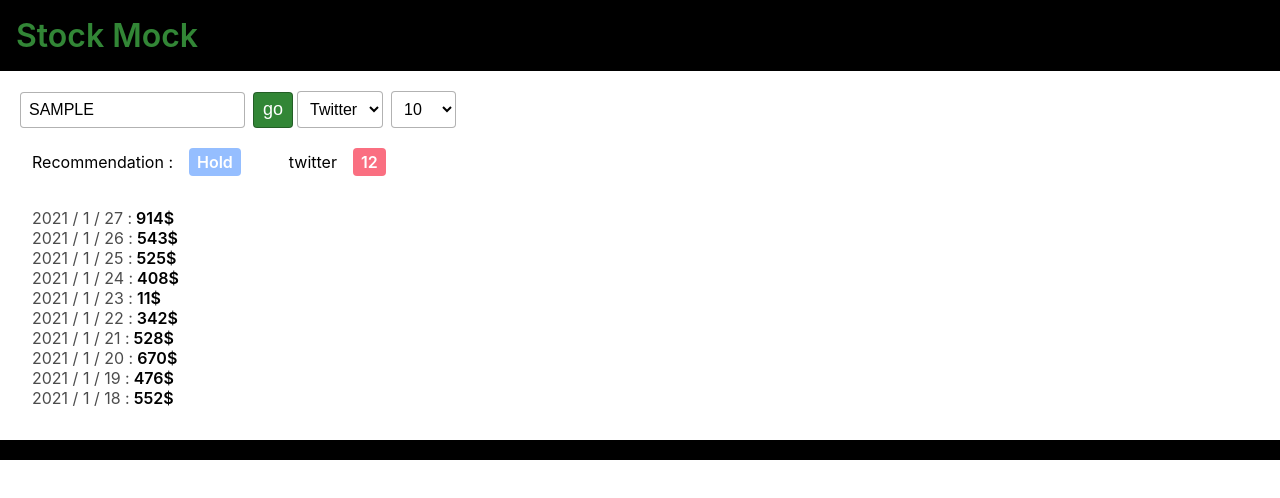
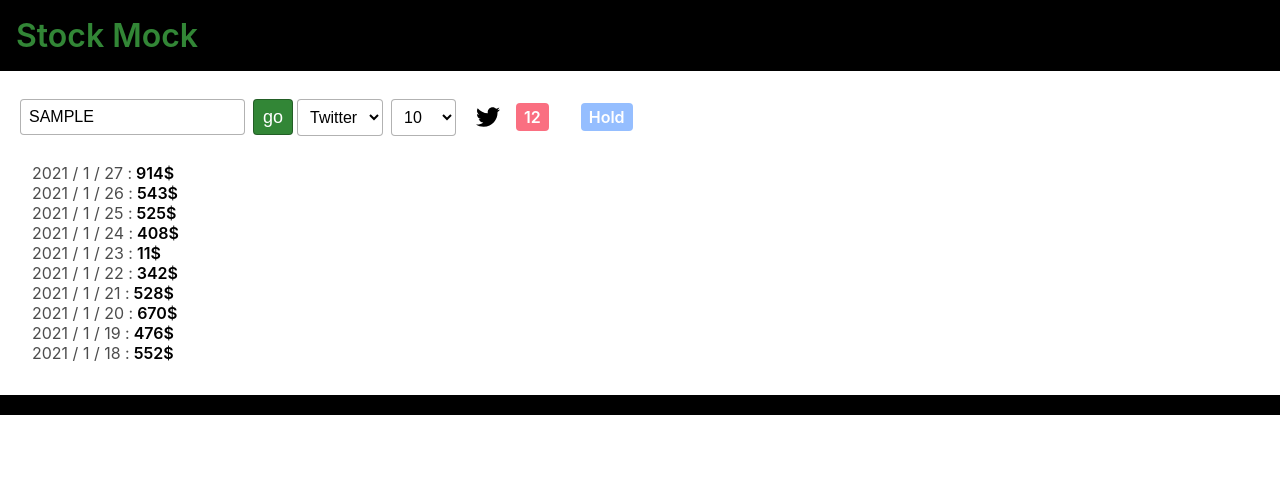
Before and after one commit to kevinbeaudoin/stock-mock, a React (Create React App) app: page / in a window 1280 px wide. Both pictures are taken after typing "Sample" into the empty fields and a click on the button "go". Shown: the top 498 px of the page. Built offline with nearby package versions, Linux system fonts and the light colour scheme.

Commit message:
Added font awesome + style refactoring

```diff
--- a/package.json
+++ b/package.json
@@ -12,6 +12,7 @@
     "@types/react-dom": "^17.0.1",
     "react": "^17.0.1",
     "react-dom": "^17.0.1",
+    "react-icons": "^4.2.0",
     "react-scripts": "4.0.3",
     "styled-components": "^5.2.1",
     "typescript": "^4.2.2",
--- a/src/api/socialMedia/models.ts
+++ b/src/api/socialMedia/models.ts
@@ -2,6 +2,7 @@ export type SocialMediaType = "twitter" | "reddit";
 
 export const POSITIVE_COUNT = 70;
 export const NEUTRAL_COUNT = 40;
+export type Sentiment = "positive" | "neutral" | "negative";
 
 export interface IStockMediaCount {
     socialMediaType: SocialMediaType;
--- /dev/null
+++ b/src/ui/main/StockPrices.style.ts
@@ -0,0 +1,25 @@
+// style
+import styled, { css } from "styled-components";
+
+export const StockPricesContainer = styled.ul(
+    ({ theme }) => css`
+        list-style: none;
+        margin: ${theme.spacingMd};
+        padding: 0;
+    `,
+);
+
+export const StockPriceLine = styled.li``;
+
+export const StockDate = styled.span(
+    ({ theme }) => css`
+        color: ${theme.lightColorText};
+        margin-right: ${theme.spacingXs};
+    `,
+);
+
+export const StockPrice = styled.span(
+    ({ theme }) => css`
+        font-weight: ${theme.fontWeightBold};
+    `,
+);
--- a/src/ui/main/StockPrices.tsx
+++ b/src/ui/main/StockPrices.tsx
@@ -1,28 +1,7 @@
 import React from "react";
 
-// style
-import styled, { css } from "styled-components";
-
-const StockPricesContainer = styled.ul(
-    ({ theme }) => css`
-        list-style: none;
-        margin: ${theme.spacingMd};
-        padding: 0;
-    `,
-);
-const StockPriceLine = styled.li``;
-
-const StockDate = styled.span(
-    ({ theme }) => css`
-        color: ${theme.lightColorText};
-        margin-right: ${theme.spacingXs};
-    `,
-);
-const StockPrice = styled.span(
-    ({ theme }) => css`
-        font-weight: ${theme.fontWeightBold};
-    `,
-);
+// component
+import { StockPricesContainer, StockDate, StockPrice, StockPriceLine } from "./StockPrices.style";
 
 interface IProps {
     prices: number[];
--- /dev/null
+++ b/src/ui/main/StockRecommender.style.ts
@@ -0,0 +1,16 @@
+// style
+import styled, { css } from "styled-components";
+
+export const MainSection = styled.main(
+    ({ theme }) => css`
+        margin: ${theme.spacingMd};
+    `,
+);
+
+export const StockToolbar = styled.section`
+    display: flex;
+    flex-direction: row;
+    align-items: center;
+`;
+
+export const StockPricesSection = styled.section``;
--- a/src/ui/main/StockRecommender.tsx
+++ b/src/ui/main/StockRecommender.tsx
@@ -16,25 +16,7 @@ import SocialMediaSelector from "ui/toolbar/SocialMediaSelector";
 import StockPrices from "ui/main/StockPrices";
 import SocialMediaCount from "ui/toolbar/SocialMediaCount";
 import StockRecommendation from "ui/toolbar/StockRecommendation";
-
-// style
-import styled, { css } from "styled-components";
-
-const MainSection = styled.main(
-    ({ theme }) => css`
-        margin: ${theme.spacingMd};
-    `,
-);
-const StockToolbar = styled.section`
-    display: flex;
-    flex-direction: row;
-    align-items: center;
-`;
-const StockPricesSection = styled.section``;
-
-const StockSentiment = styled.div`
-    display: flex;
-`;
+import { MainSection, StockToolbar, StockPricesSection } from "./StockRecommender.style";
 
 interface IProps {}
 interface IState {
@@ -130,12 +112,10 @@ export default class StockRecommender extends React.PureComponent<IProps, IState
                         onSocialMediaChanged={this.onSocialMediaChange.bind(this)}
                     />
                     <StockHorizonSelector days={daysHorizon} onHorizonChanged={this.onHorizonChanged.bind(this)} />
+                    <SocialMediaCount count={socialMediaCount} socialMediaType={socialMediaType} />
+                    <StockRecommendation recommendation={stockRecommendation} />
                 </StockToolbar>
                 <StockPricesSection>
-                    <StockSentiment>
-                        <StockRecommendation recommendation={stockRecommendation} />
-                        <SocialMediaCount count={socialMediaCount} socialMediaType={socialMediaType} />
-                    </StockSentiment>
                     <StockPrices prices={stockPrices} />
                 </StockPricesSection>
             </MainSection>
--- /dev/null
+++ b/src/ui/toolbar/SocialMediaCount.style.ts
@@ -0,0 +1,46 @@
+// models
+import { Sentiment } from "api/socialMedia/models";
+
+// style
+import styled, { css } from "styled-components";
+
+export const SocialMediaContainer = styled.div(
+    ({ theme }) => css`
+        display: flex;
+        margin: ${theme.spacingMd};
+        align-items: center;
+    `,
+);
+
+export const SocialMediaIcon = styled.div(
+    ({ theme }) => css`
+        font-size: ${theme.spacingLg};
+        width: 24px;
+        height: 24px;
+    `,
+);
+
+export const SocialMediaCountBadge = styled.span<{ sentiment: Sentiment }>(
+    ({ theme, sentiment }) => css`
+        border-radius: ${theme.radiusMd};
+        color: white;
+        font-weight: ${theme.fontWeightBold};
+        margin: 0 ${theme.spacingMd};
+        padding: ${theme.spacingXs} ${theme.spacingSm};
+
+        ${sentiment === "positive" &&
+        css`
+            background-color: ${theme.colorPositive};
+        `}
+
+        ${sentiment === "neutral" &&
+        css`
+            background-color: ${theme.colorNeutral};
+        `}
+
+        ${sentiment === "negative" &&
+        css`
+            background-color: ${theme.colorNegative};
+        `}
+    `,
+);
--- a/src/ui/toolbar/SocialMediaCount.tsx
+++ b/src/ui/toolbar/SocialMediaCount.tsx
@@ -1,53 +1,19 @@
 import React from "react";
 
 // models
-import { NEUTRAL_COUNT, POSITIVE_COUNT, SocialMediaType } from "api/socialMedia/models";
+import { NEUTRAL_COUNT, POSITIVE_COUNT, Sentiment, SocialMediaType } from "api/socialMedia/models";
 
-// style
-import styled, { css } from "styled-components";
+// component
+import { SocialMediaContainer, SocialMediaIcon, SocialMediaCountBadge } from "./SocialMediaCount.style";
 
-const SocialMediaContainer = styled.div(
-    ({ theme }) => css`
-        display: flex;
-        margin: ${theme.spacingMd};
-        align-items: center;
-    `,
-);
-
-const SocialMediaLabel = styled.span``;
-
-const SocialMediaCountBadge = styled.span<{ sentiment: Sentiment }>(
-    ({ theme, sentiment }) => css`
-        border-radius: ${theme.radiusMd};
-        color: white;
-        font-weight: ${theme.fontWeightBold};
-        margin: 0 ${theme.spacingMd};
-        padding: ${theme.spacingXs} ${theme.spacingSm};
-
-        ${sentiment === "positive" &&
-        css`
-            background-color: ${theme.colorPositive};
-        `}
-
-        ${sentiment === "neutral" &&
-        css`
-            background-color: ${theme.colorNeutral};
-        `}
-
-        ${sentiment === "negative" &&
-        css`
-            background-color: ${theme.colorNegative};
-        `}
-    `,
-);
+// icons
+import { FaTwitter, FaReddit } from "react-icons/fa";
 
 interface IProps {
     count: number;
     socialMediaType: SocialMediaType;
 }
 interface IState {}
-
-type Sentiment = "positive" | "neutral" | "negative";
 
 export default class SocialMediaCount extends React.PureComponent<IProps, IState> {
     private getSentiment(): Sentiment {
@@ -60,13 +26,20 @@ export default class SocialMediaCount extends React.PureComponent<IProps, IState
         }
     }
 
+    private getSocialMediaIcon() {
+        return this.props.socialMediaType === "reddit" ? <FaReddit /> : <FaTwitter />;
+    }
+
     public render() {
         if (!this.props.count) {
             return null;
         }
+
+        const icon = this.getSocialMediaIcon();
+
         return (
             <SocialMediaContainer>
-                <SocialMediaLabel>{this.props.socialMediaType}</SocialMediaLabel>
+                <SocialMediaIcon>{icon}</SocialMediaIcon>
                 <SocialMediaCountBadge sentiment={this.getSentiment()}>{this.props.count}</SocialMediaCountBadge>
             </SocialMediaContainer>
         );
--- /dev/null
+++ b/src/ui/toolbar/StockRecommendation.style.ts
@@ -0,0 +1,38 @@
+// model
+import { Recommendation } from "api/recommendation/models";
+
+// style
+import styled, { css } from "styled-components";
+
+export const RecommendationContainer = styled.div(
+    ({ theme }) => css`
+        display: flex;
+        margin: ${theme.spacingMd} 0;
+        align-items: center;
+    `,
+);
+
+export const RecommendationBadge = styled.span<{ recommendation: Recommendation }>(
+    ({ theme, recommendation }) => css`
+        border-radius: ${theme.radiusMd};
+        color: white;
+        font-weight: ${theme.fontWeightBold};
+        margin: 0;
+        padding: ${theme.spacingXs} ${theme.spacingSm};
+
+        ${recommendation === "buy" &&
+        css`
+            background-color: ${theme.colorPositive};
+        `}
+
+        ${recommendation === "hold" &&
+        css`
+            background-color: ${theme.colorNeutral};
+        `}
+
+        ${recommendation === "sell" &&
+        css`
+            background-color: ${theme.colorNegative};
+        `}
+    `,
+);
--- a/src/ui/toolbar/StockRecommendation.tsx
+++ b/src/ui/toolbar/StockRecommendation.tsx
@@ -1,44 +1,10 @@
 import React from "react";
 
+// models
 import { Recommendation } from "api/recommendation/models";
 
-// style
-import styled, { css } from "styled-components";
-
-const RecommendationBadge = styled.span<{ recommendation: Recommendation }>(
-    ({ theme, recommendation }) => css`
-        border-radius: ${theme.radiusMd};
-        color: white;
-        font-weight: ${theme.fontWeightBold};
-        margin: 0 ${theme.spacingMd};
-        padding: ${theme.spacingXs} ${theme.spacingSm};
-
-        ${recommendation === "buy" &&
-        css`
-            background-color: ${theme.colorPositive};
-        `}
-
-        ${recommendation === "hold" &&
-        css`
-            background-color: ${theme.colorNeutral};
-        `}
-
-        ${recommendation === "sell" &&
-        css`
-            background-color: ${theme.colorNegative};
-        `}
-    `,
-);
-
-const RecommendationContainer = styled.div(
-    ({ theme }) => css`
-        display: flex;
-        margin: ${theme.spacingMd};
-        align-items: center;
-    `,
-);
-
-const RecommendationLabel = styled.span``;
+// components
+import { RecommendationContainer, RecommendationBadge } from "./StockRecommendation.style";
 
 interface IProps {
     recommendation?: Recommendation;
@@ -63,7 +29,6 @@ export default class StockRecommendation extends React.PureComponent<IProps, ISt
         }
         return (
             <RecommendationContainer>
-                <RecommendationLabel>{"Recommendation :"}</RecommendationLabel>
                 <RecommendationBadge recommendation={recommendation}>{text}</RecommendationBadge>
             </RecommendationContainer>
         );
```
Also changed, not shown: 1 other file (tests, documents, lock files or other folders).
